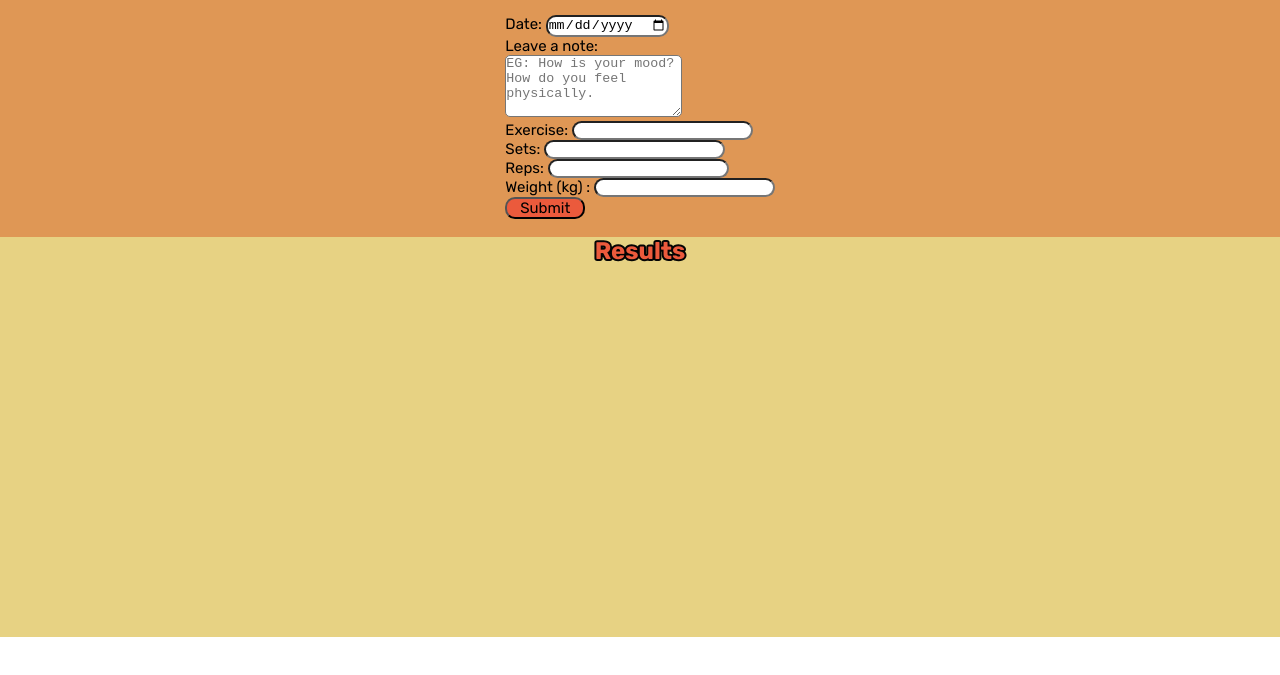
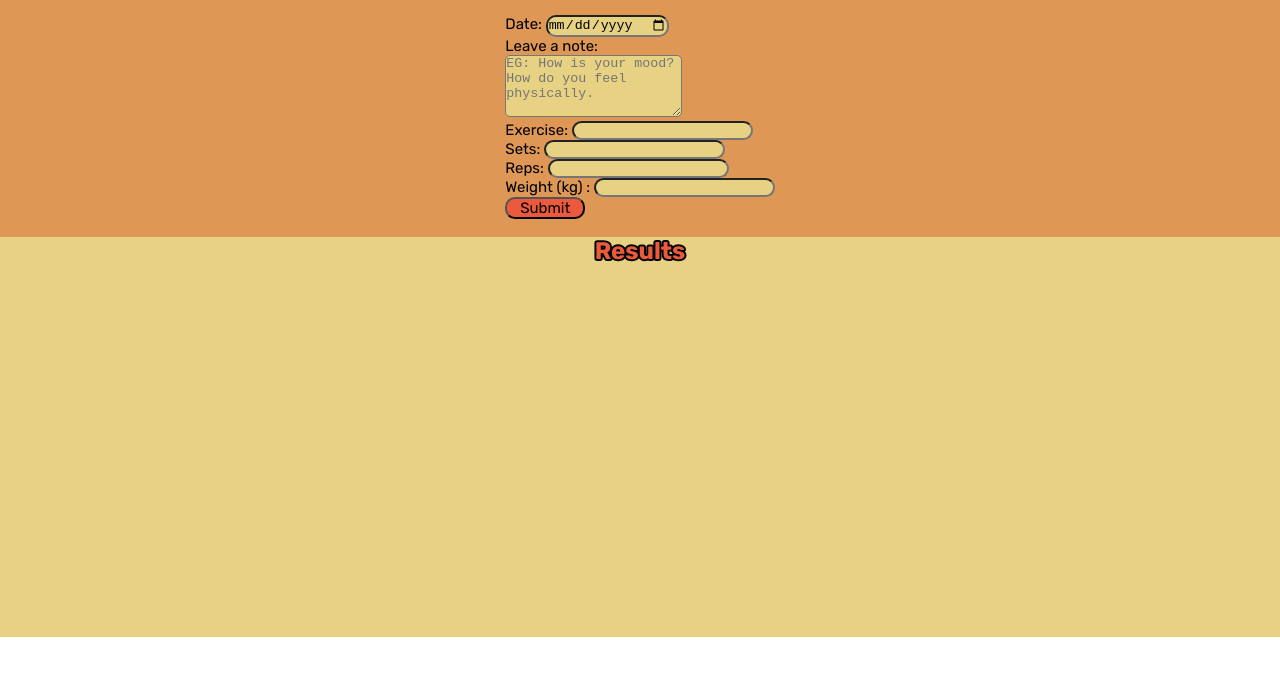
Before and after one commit to CW987/wk5a, a website built with Vite: page client/index.html in a window 1280 px wide. Shown: the part 63-738 px from the top of the page. Built offline with nearby package versions, Linux system fonts and the light colour scheme.

Commit message:
decided colour scheme.

```diff
--- a/client/src/style.css
+++ b/client/src/style.css
@@ -18,10 +18,12 @@
 
 input {
     border-radius: 10px;
+    background-color: #E7D283;
 }
 
 textarea {
     border-radius: 5px;
+    background-color: #E7D283;
 }
 
 label {
```
